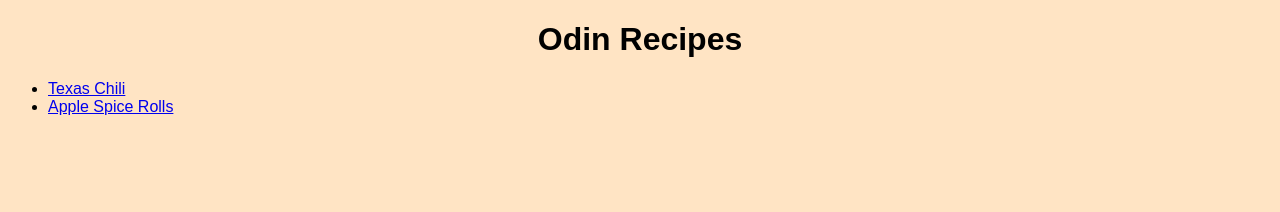
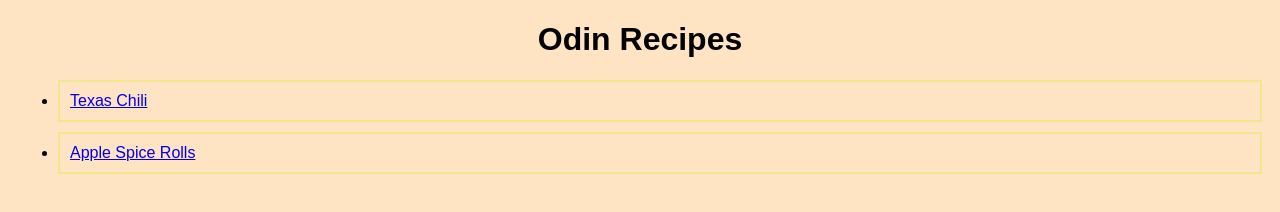
Before and after one commit to Webb321/odin-recipes, a plain HTML site: page index.html in a window 1280 px wide. Drawn offline with Linux system fonts and the light colour scheme.

Commit message:
add margin and padding
improve readability

```diff
--- a/style.css
+++ b/style.css
@@ -10,3 +10,9 @@
 h1 {
     text-align: center;
 }
+
+li {
+    margin: 10px;
+    border: 2px solid khaki;
+    padding: 10px;
+}
```
